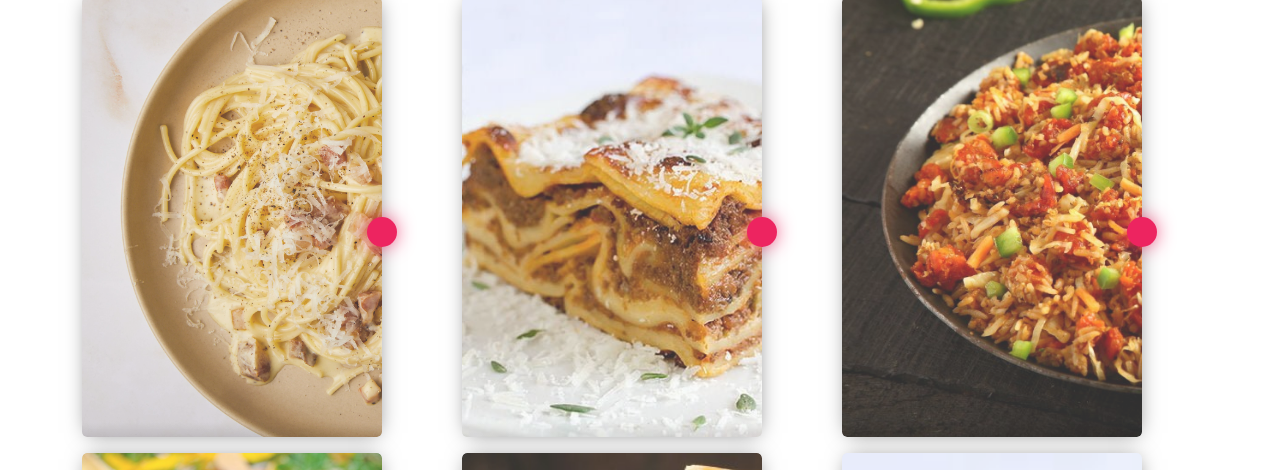
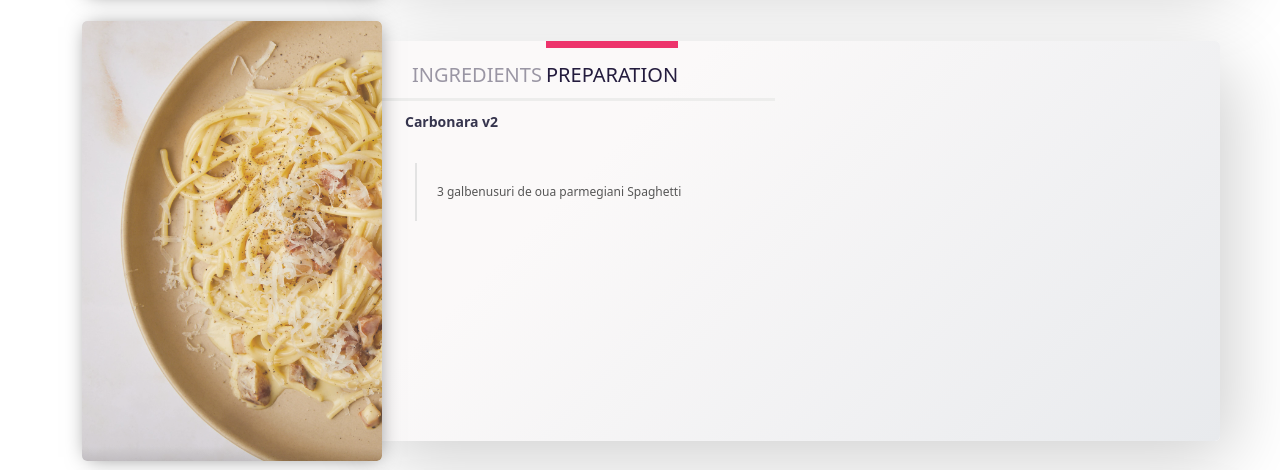
Before and after one commit to sotanandrei/cookpal, a Flask app: page /recipes in a window 1280 px wide. Shown: the part 693-1163 px from the top of the page. Run offline with Flask 3, Linux system fonts and the light colour scheme; some libraries are stand-ins or nearby versions.

Commit message:
Optimized menues

```diff
--- a/static/css/recipes.css
+++ b/static/css/recipes.css
@@ -26,7 +26,7 @@
 
 .cont_modal {
   position: relative;
-  width: 300px;
+  max-width: 100%;
   height: 400px;
   -webkit-transition: all 0.5s;
   -o-transition: all 0.5s;
@@ -77,15 +77,15 @@
 
 .cont_text_ingredients {
   position: absolute;
-  width: 0px;
+  width: 75%;
   top: 0px;
-  left: 290px;
   margin-left: 10px;
   height: 400px;
   float: left;
   border-radius: 5px;
-  z-index: 3;
-  box-shadow: 1px 1px 20px -5px rgba(0, 0, 0, 0.2);
+  left: 285px;
+  z-index: 1;
+  box-shadow: 15px 20px 70px -5px rgba(0, 0, 0, 0.2);
 
   /* Permalink - use to edit and share this gradient: http://colorzilla.com/gradient-editor/#fbf9f9+28,e8eaed+100 */
   background: rgb(251, 249, 249); /* Old browsers */
@@ -294,31 +294,6 @@
   margin-top: 0px;
 }
 
-.cont_btn_open_dets {
-  position: absolute;
-  right: -15px;
-  top: 50%;
-}
-.cont_btn_open_dets > a {
-  display: block;
-  padding-top: -5px;
-  width: 30px;
-  height: 30px;
-  background-color: #ed2460;
-  border-radius: 50%;
-  color: #fff;
-  box-shadow: 0px 0px 20px -2px rgba(237, 36, 96, 1);
-  -webkit-transition: all 0.5s;
-  -o-transition: all 0.5s;
-  transition: all 0.5s;
-  transition: all 0.5s;
-  transform: rotate(180deg);
-}
-
-.cont_btn_open_dets > a > i {
-  margin-top: 4px;
-}
-
 .cont_title_preparation {
   position: relative;
   float: left;
@@ -371,37 +346,8 @@
   width: 410px;
 }
 
-.cont_modal_active > .cont_text_ingredients > .cont_btn_open_dets > a {
-  transform: rotate(0deg);
-}
-.cont_modal_active > .cont_text_ingredients {
-  width: 410px;
-  left: 285px;
-  z-index: 1;
-  box-shadow: 15px 20px 70px -5px rgba(0, 0, 0, 0.2);
-}
-.cont_modal_active {
-  width: 700px;
-}
-
-.cont_modal_active > .cont_photo {
-  box-shadow: 25px 10px 70px -5px rgba(0, 0, 0, 0.3);
-}
-
-.cont_modal_active > .cont_photo > .cont_mins > .sub_mins {
-  opacity: 1;
-}
-
-.cont_modal_active > .cont_photo > .cont_servings {
-  opacity: 1;
-}
-
-.cont_modal_active > .cont_photo > .cont_detalles {
-  bottom: 0px;
-}
-
 .row {
-  margin-top: 2rem;
+  margin-top: 4rem;
 }
 
 .col {
--- a/static/js/recipes.js
+++ /dev/null
@@ -1,10 +0,0 @@
-window.onload = function () {
-  document.querySelector(".cont_modal").className = "cont_modal";
-};
-
-let c = 0;
-function open_close() {
-  document.querySelector("#cont_modal2").className =
-    c % 2 == 0 ? "cont_modal cont_modal_active" : "cont_modal";
-  c++;
-}
--- a/templates/recipes.html
+++ b/templates/recipes.html
@@ -9,11 +9,9 @@
 <script src="/static/js/recipes.js"></script>
 {% endblock %}{% block main%}
 <div class="container recipes-container">
+  <!--<div class="row">-->
+  {% for recipe in recipes %}
   <div class="row">
-    {% for recipe in recipes %}
-    <div class="col">
-      <div class="cont_principal">
-        <div class="cont_central">
     <div class="cont_modal" id="cont_modal{{recipe['id']}}">
       <div class="cont_photo">
         <div class="cont_img_back">
@@ -26,9 +24,9 @@
         <div class="cont_detalles">
           <h3>{{recipe['title']}}</h3>
           <p>
-                  Lorem ipsum dolor sit amet, consectetur adipiscing elit.
-                  Aliquam sagittis est est aliquam, sed faucibus massa lobortis.
-                  Maecenas non est justo.
+            Lorem ipsum dolor sit amet, consectetur adipiscing elit. Aliquam
+            sagittis est est aliquam, sed faucibus massa lobortis. Maecenas non
+            est justo.
           </p>
         </div>
       </div>
@@ -54,17 +52,10 @@
             </div>
           </div>
         </div>
-              <div class="cont_btn_open_dets">
-                <a href="#e" onclick="open_close()"
-                  ><i class="material-icons">&#xE314;</i></a
-                >
-              </div>
-            </div>
-          </div>
       </div>
     </div>
   </div>
   {% endfor %}
-  </div>
+  <!--</div>-->
 </div>
 {% endblock %}
```
Also changed, not shown: finalproject.db, 1 other file. Lines whose indentation alone changed are shown as unchanged.
